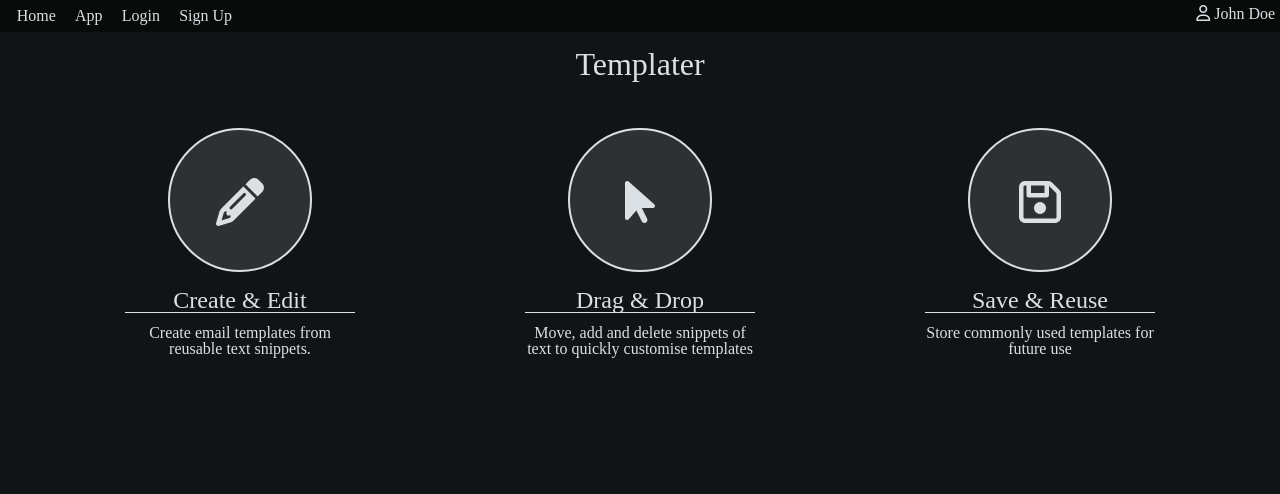
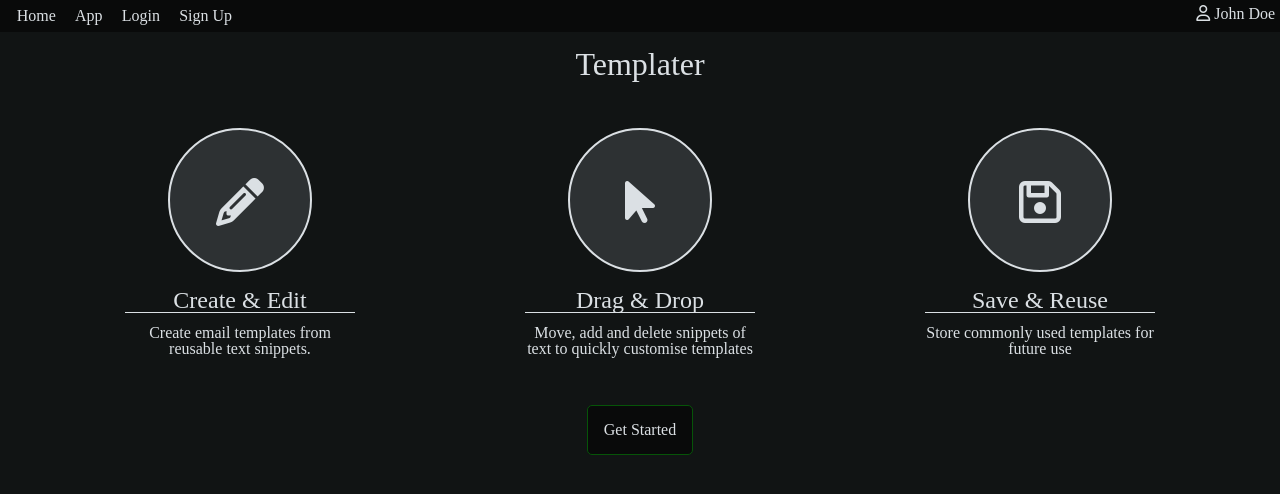
Before and after one commit to lucas-j-k/React-Drag-and-Drop-Templater, a React (Create React App) app: page / in a window 1280 px wide. Shown: the top 494 px of the page. Built offline with nearby package versions, Linux system fonts and the light colour scheme.

Commit message:
Added CTA to homepage

```diff
--- a/src/components/homepage.js
+++ b/src/components/homepage.js
@@ -44,6 +44,9 @@ class Homepage extends Component {
             </div>
           </section>
           </div>
+          <div className="homepage__cta">
+            <div className="button button--positive homepage__cta-button">Get Started</div>
+          </div>
       </div>
     )
   }
--- a/src/index.css
+++ b/src/index.css
@@ -370,6 +370,7 @@ form {
 
 .user-form {
   margin-bottom:10em;
+  margin-top:1em;
   margin-left: auto;
   margin-right: auto;
   width:50%;
@@ -449,6 +450,14 @@ form {
   margin:0 auto;
 }
 
+.homepage__cta {
+  text-align: center;
+  margin-top: 2em;
+}
+
+.homepage__cta-button {
+  padding: 1em;
+}
 
 /* =========================== */
 /* DRAG AND DROP */
```
